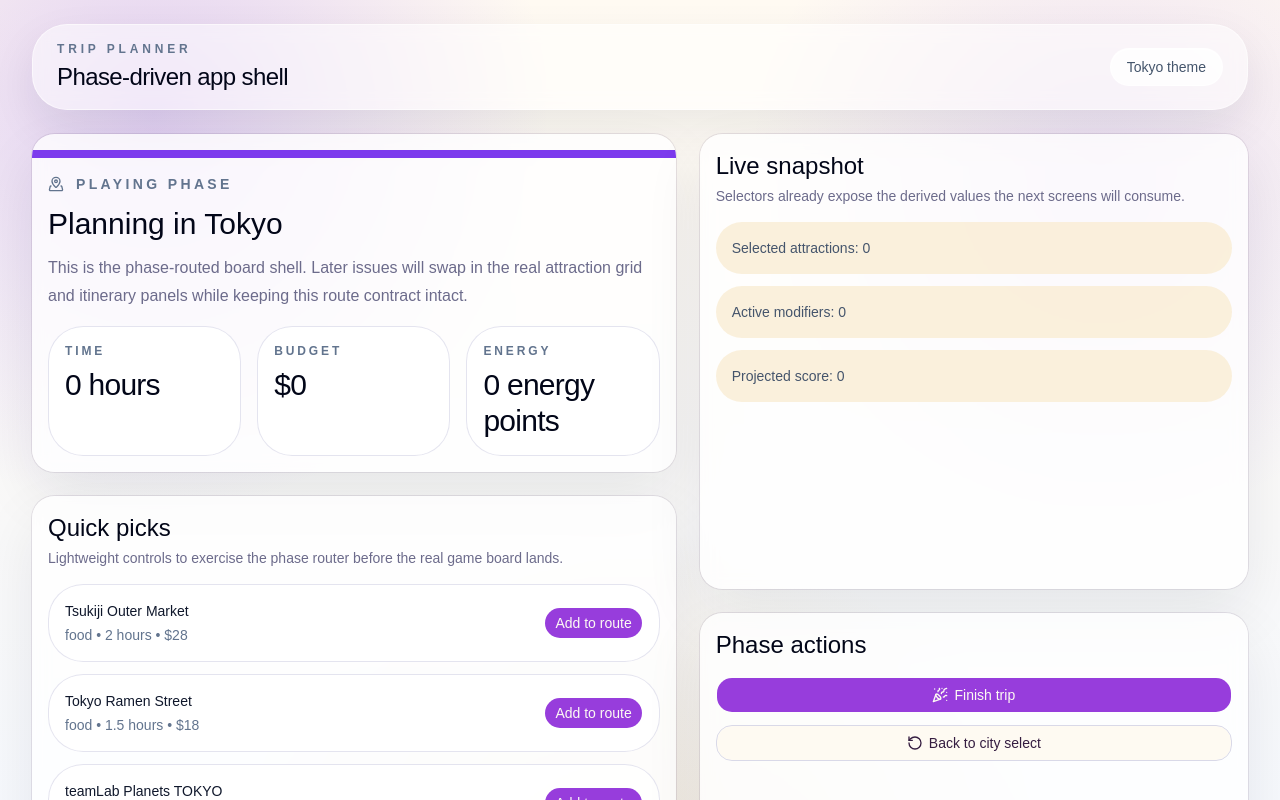
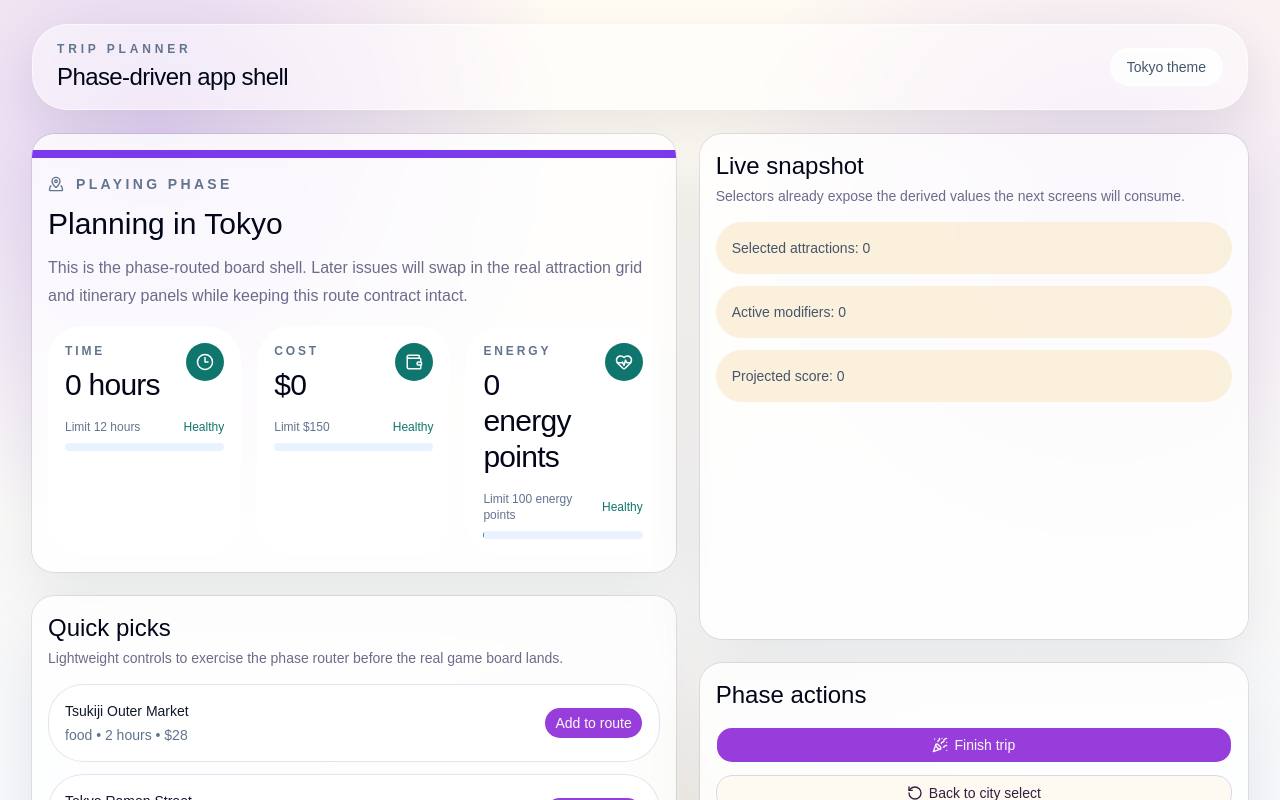
Before and after one commit to mtplayground/lesterli-trip-planner, a React (Vite) app: page / in a window 1280 px wide. Both pictures are taken after a click on the button 127 px from the left and 684 px from the top of the page. Shown: the top 800 px of the page. Built offline with nearby package versions, Linux system fonts and the light colour scheme.

Commit message:
feat: ResourceHUD component

```diff
--- a/src/components/index.ts
+++ b/src/components/index.ts
@@ -1 +1,2 @@
+export { ResourceHUD } from './resource-hud'
 export { StructureCard } from './structure-card'
--- /dev/null
+++ b/src/components/resource-hud.tsx
@@ -0,0 +1,173 @@
+import { Clock3, HeartPulse, Wallet } from 'lucide-react'
+
+import {
+  hudLevels,
+  RESOURCE_LIMITS,
+  usageRatio,
+  type ResourceLevel,
+  type ResourceTotals,
+} from '@/engine'
+import { formatCurrency, formatEnergy, formatHours } from '@/lib/format'
+import { cn } from '@/lib/cn'
+import { Progress } from '@/components/ui/progress'
+
+const resourceConfig = [
+  {
+    key: 'timeHours',
+    label: 'Time',
+    icon: Clock3,
+    limitLabel: formatHours(RESOURCE_LIMITS.timeHours),
+    formatValue: formatHours,
+  },
+  {
+    key: 'costUsd',
+    label: 'Cost',
+    icon: Wallet,
+    limitLabel: formatCurrency(RESOURCE_LIMITS.costUsd),
+    formatValue: formatCurrency,
+  },
+  {
+    key: 'energy',
+    label: 'Energy',
+    icon: HeartPulse,
+    limitLabel: formatEnergy(RESOURCE_LIMITS.energy),
+    formatValue: formatEnergy,
+  },
+] as const satisfies Array<{
+  key: keyof ResourceTotals
+  label: string
+  icon: typeof Clock3
+  limitLabel: string
+  formatValue: (value: number) => string
+}>
+
+interface ResourceHUDProps {
+  totals: ResourceTotals
+  className?: string
+}
+
+export function ResourceHUD({ totals, className }: ResourceHUDProps) {
+  const levels = hudLevels(totals)
+
+  return (
+    <div
+      className={cn('grid gap-4 md:grid-cols-3', className)}
+      aria-label="Resource HUD"
+    >
+      {resourceConfig.map((resource) => {
+        const value = totals[resource.key]
+        const level = levels[resource.key]
+        const progressValue = Math.min(
+          Math.max(usageRatio(value, RESOURCE_LIMITS[resource.key]) * 100, 0),
+          100
+        )
+        const Icon = resource.icon
+
+        return (
+          <section
+            key={resource.key}
+            aria-label={`${resource.label} resource`}
+            className={cn(
+              'rounded-3xl border p-4 shadow-[inset_0_1px_0_rgba(255,255,255,0.72)] transition-colors',
+              containerClassName(level)
+            )}
+          >
+            <div className="flex items-start justify-between gap-3">
+              <div>
+                <p className="text-xs font-semibold uppercase tracking-[0.24em] text-slate-500">
+                  {resource.label}
+                </p>
+                <p className="mt-2 font-display text-3xl tracking-tight text-slate-950">
+                  {resource.formatValue(value)}
+                </p>
+              </div>
+              <div className={cn('rounded-2xl p-2.5', iconClassName(level))}>
+                <Icon className="size-4.5 text-white" />
+              </div>
+            </div>
+
+            <div className="mt-4 space-y-2">
+              <div className="flex items-center justify-between text-xs font-medium text-slate-500">
+                <span>Limit {resource.limitLabel}</span>
+                <span className={statusClassName(level)}>
+                  {statusLabel(level)}
+                </span>
+              </div>
+              <Progress
+                value={progressValue}
+                className={trackClassName(level)}
+                indicatorClassName={indicatorClassName(level)}
+              />
+            </div>
+          </section>
+        )
+      })}
+    </div>
+  )
+}
+
+function statusLabel(level: ResourceLevel) {
+  switch (level) {
+    case 'warning':
+      return 'Warning'
+    case 'danger':
+      return 'Limit reached'
+    default:
+      return 'Healthy'
+  }
+}
+
+function containerClassName(level: ResourceLevel) {
+  switch (level) {
+    case 'warning':
+      return 'border-amber-300/80 bg-amber-50/90'
+    case 'danger':
+      return 'border-rose-300/80 bg-rose-50/90'
+    default:
+      return 'border-white/70 bg-white/88'
+  }
+}
+
+function iconClassName(level: ResourceLevel) {
+  switch (level) {
+    case 'warning':
+      return 'bg-amber-500'
+    case 'danger':
+      return 'bg-rose-500'
+    default:
+      return 'bg-lagoon'
+  }
+}
+
+function trackClassName(level: ResourceLevel) {
+  switch (level) {
+    case 'warning':
+      return 'h-2 bg-amber-100'
+    case 'danger':
+      return 'h-2 bg-rose-100'
+    default:
+      return 'h-2 bg-sky/70'
+  }
+}
+
+function indicatorClassName(level: ResourceLevel) {
+  switch (level) {
+    case 'warning':
+      return 'bg-amber-500'
+    case 'danger':
+      return 'bg-rose-500'
+    default:
+      return 'bg-lagoon'
+  }
+}
+
+function statusClassName(level: ResourceLevel) {
+  switch (level) {
+    case 'warning':
+      return 'text-amber-700'
+    case 'danger':
+      return 'text-rose-700'
+    default:
+      return 'text-lagoon'
+  }
+}
--- a/src/components/ui/progress.tsx
+++ b/src/components/ui/progress.tsx
@@ -5,9 +5,12 @@ import { cn } from '@/lib/cn'
 
 function Progress({
   className,
+  indicatorClassName,
   value,
   ...props
-}: React.ComponentProps<typeof ProgressPrimitive.Root>) {
+}: React.ComponentProps<typeof ProgressPrimitive.Root> & {
+  indicatorClassName?: string
+}) {
   return (
     <ProgressPrimitive.Root
       data-slot="progress"
@@ -19,7 +22,10 @@ function Progress({
     >
       <ProgressPrimitive.Indicator
         data-slot="progress-indicator"
-        className="size-full flex-1 bg-primary transition-all"
+        className={cn(
+          'size-full flex-1 bg-primary transition-all',
+          indicatorClassName
+        )}
         style={{ transform: `translateX(-${100 - (value || 0)}%)` }}
       />
     </ProgressPrimitive.Root>
--- a/src/pages/app-phase-router.tsx
+++ b/src/pages/app-phase-router.tsx
@@ -7,8 +7,9 @@ import {
   scoreItinerary,
   totalsOf,
 } from '@/engine'
-import { formatCurrency, formatEnergy, formatHours } from '@/lib/format'
+import { formatCurrency, formatHours } from '@/lib/format'
 import { selectSelectedCity, useGameStore } from '@/store'
+import { ResourceHUD } from '@/components'
 import { Button } from '@/components/ui/button'
 import {
   Card,
@@ -64,10 +65,8 @@ export function PlayingPhase() {
               route contract intact.
             </CardDescription>
           </CardHeader>
-          <CardContent className="grid gap-4 md:grid-cols-3">
-            <StatCard label="Time" value={formatHours(totals.timeHours)} />
-            <StatCard label="Budget" value={formatCurrency(totals.costUsd)} />
-            <StatCard label="Energy" value={formatEnergy(totals.energy)} />
+          <CardContent>
+            <ResourceHUD totals={totals} />
           </CardContent>
         </Card>
 
```
Also changed, not shown: 1 other file (tests, documents, lock files or other folders).
